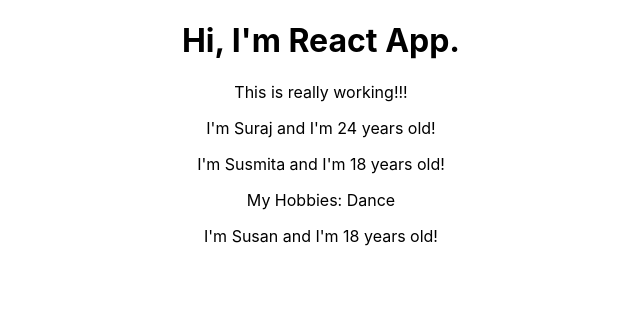
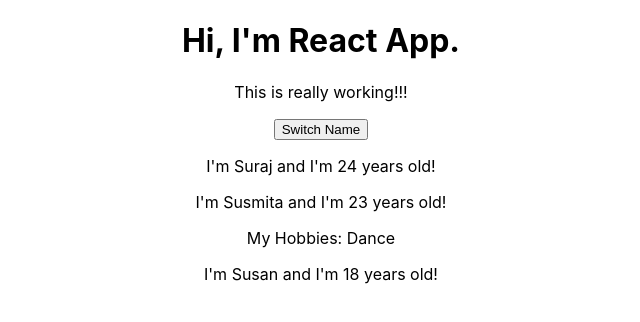
Before and after one commit to surajnepali/react-complete-guide, a React (Create React App) app: page / in a window 1280 px wide. Shown: the top 322 px of the page, without its empty margins (319-959 px from the left). Built offline with nearby package versions, Linux system fonts and the light colour scheme.

Commit message:
Using State property

```diff
--- a/src/App.js
+++ b/src/App.js
@@ -3,15 +3,24 @@
 import Person from './Person/Person';
 
 class App extends Component {
+  state = {
+    persons: [
+      {name: 'Suraj', age: 24 },
+      {name: 'Susmita', age: 23 },
+      {name: 'Susan', age: 18 }
+    ]
+  }
+
   render() {
     return (
       //JSX
       <div className="App">
         <h1>Hi, I'm React App.</h1>
         <p>This is really working!!!</p>
-        <Person name="Suraj" age="24" />
-        <Person name="Susmita" age="18">My Hobbies: Dance</Person>
-        <Person name="Susan" age="18" />
+        <button>Switch Name</button>
+        <Person name={this.state.persons[0].name} age={this.state.persons[0].age} />
+        <Person name={this.state.persons[1].name} age={this.state.persons[1].age}>My Hobbies: Dance</Person>
+        <Person name={this.state.persons[2].name} age={this.state.persons[2].age} />
       </div>
     );
 
```
